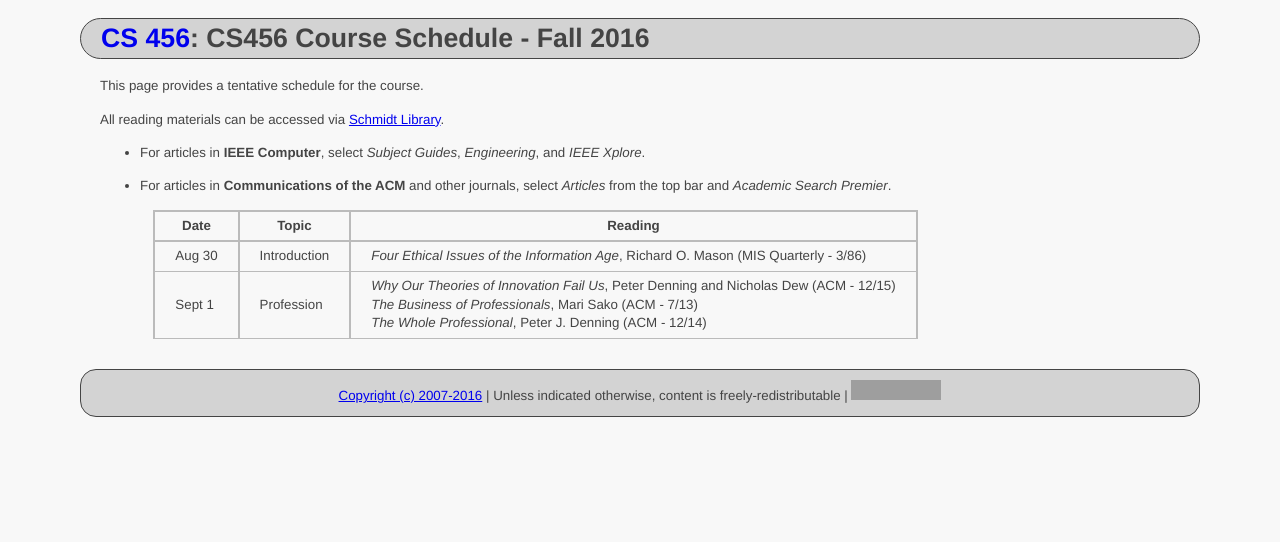
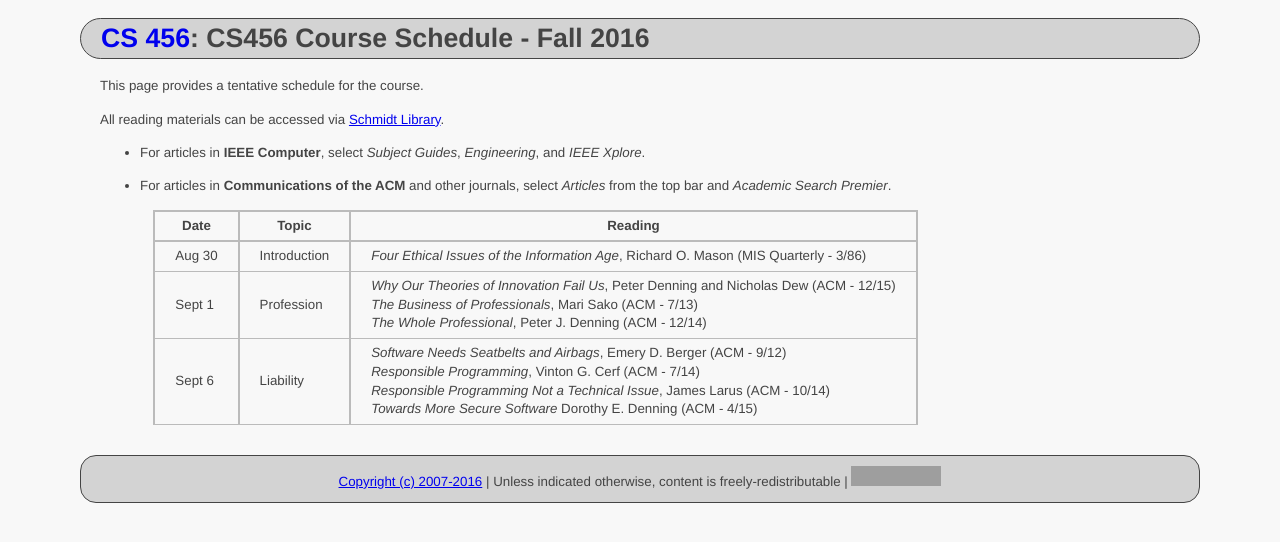
Before and after one commit to ycpcs/cs456-fall2016, a Jekyll site: the page built from schedule/index.md, in a window 1280 px wide. Shown: the top 542 px of the page. Built offline with Jekyll 4.4.1, drawn with Linux system fonts in a browser that asks for light colours; part of the change alters nothing that is shown; grey boxes are pictures that could not be loaded.

Commit message:
add liability
add liability

```diff
--- a/schedule/index.md
+++ b/schedule/index.md
@@ -16,6 +16,7 @@ All reading materials can be accessed via [Schmidt Library](http://library.ycp.e
 > ------- | --------------  | -------------------------------------------------------------------------------------- |
 > Aug 30  | Introduction    | *Four Ethical Issues of the Information Age*, Richard O. Mason (MIS Quarterly - 3/86)  |
 > Sept 1  | Profession      | *Why Our Theories of Innovation Fail Us*, Peter Denning and Nicholas Dew (ACM - 12/15) <br /> *The Business of Professionals*, Mari Sako (ACM - 7/13) <br /> *The Whole Professional*, Peter J. Denning (ACM - 12/14) |
+> Sept 6  | Liability       | *Software Needs Seatbelts and Airbags*, Emery D. Berger (ACM - 9/12) <br /> *Responsible Programming*, Vinton G. Cerf (ACM - 7/14) <br /> *Responsible Programming Not a Technical Issue*, James Larus (ACM - 10/14) <br /> *Towards More Secure Software* Dorothy E. Denning (ACM - 4/15) |
 
 
 
@@ -29,10 +30,6 @@ All reading materials can be accessed via [Schmidt Library](http://library.ycp.e
 
 
 <!--
-> Jan 26  |                 | **NO CLASS - INCLEMENT WEATHER** |
-> Jan 28  | Profession      | *Why Our Theories of Innovation Fail Us*, Peter Denning and Nicholas Dew (ACM - 12/15) <br /> *The Business of Professionals*, Mari Sako (ACM - 7/13) <br /> *The Whole Professional*, Peter J. Denning (ACM - 12/14) |
-> Feb 2   |                 | **NO CLASS** |
-> Feb 4   |                 | **NO CLASS** |
 > Feb 9   | Liability       | *Software Needs Seatbelts and Airbags*, Emery D. Berger (ACM - 9/12) <br /> *Responsible Programming*, Vinton G. Cerf (ACM - 7/14) <br /> *Responsible Programming Not a Technical Issue*, James Larus (ACM - 10/14) <br /> *Towards More Secure Software* Dorothy E. Denning (ACM - 4/15) |
 > Feb 11  | IP - Copyrights | *Intellectual Property, Part I*, Gaff, Loren, and McCool (IEEE - 1/12) <br /> *Statutory Damages As a Threat to Innovation*, Pamela Samuelson (ACM - 7/13) <br /> *Copyrightability of Java APIs Revisited*, Pamela Samuelson (ACM - 3/15) |
 > Feb 16  | IP - Patents    | *Is Software Patentable?*, Pamela Samuelson (ACM - 11/13) <br /> *Why Do Software Startups Patent (or Not)?*, Pamela Samuelson (ACM - 11/10) <br/> *The Troll Under the Bridge*, Brian M. Gaff (IEEE - 7/13) <br /> *Software Patents Are Falling Down*, Pamela Samuelson (ACM - 11/15) |
```
